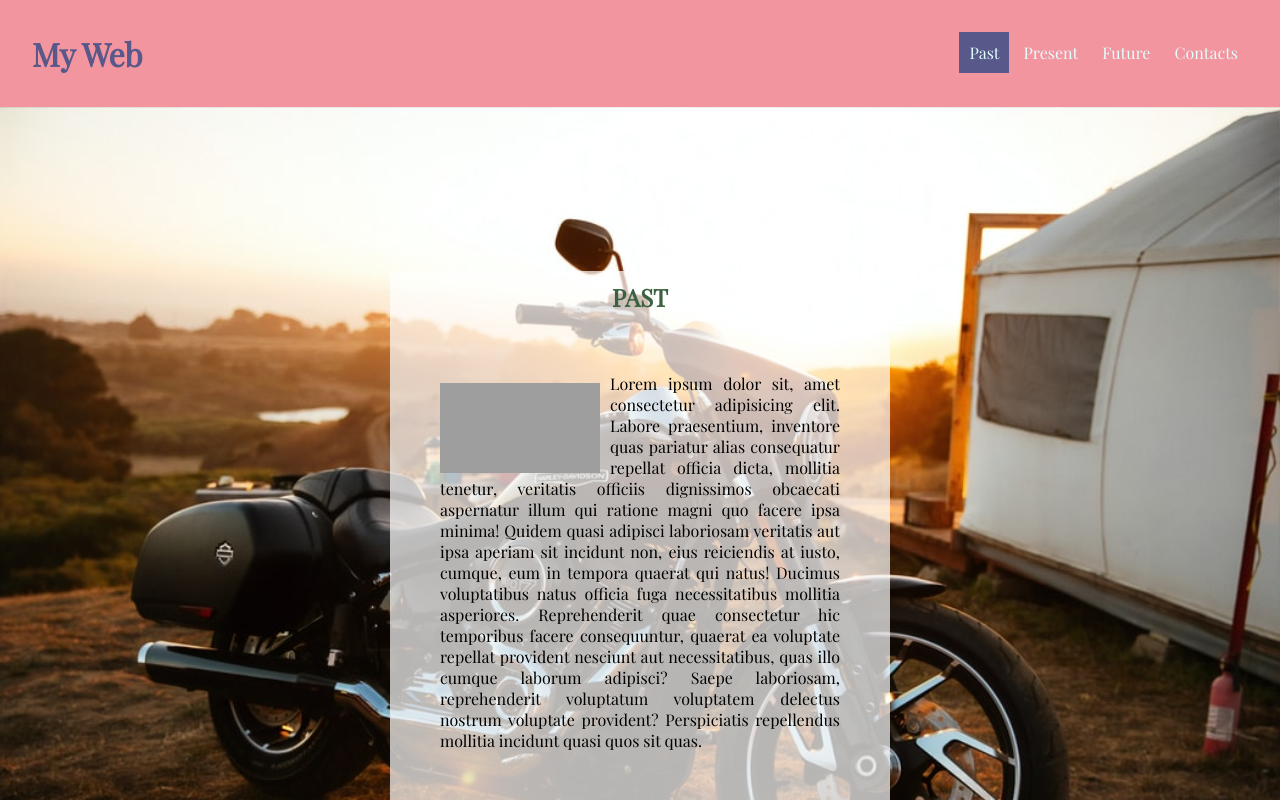
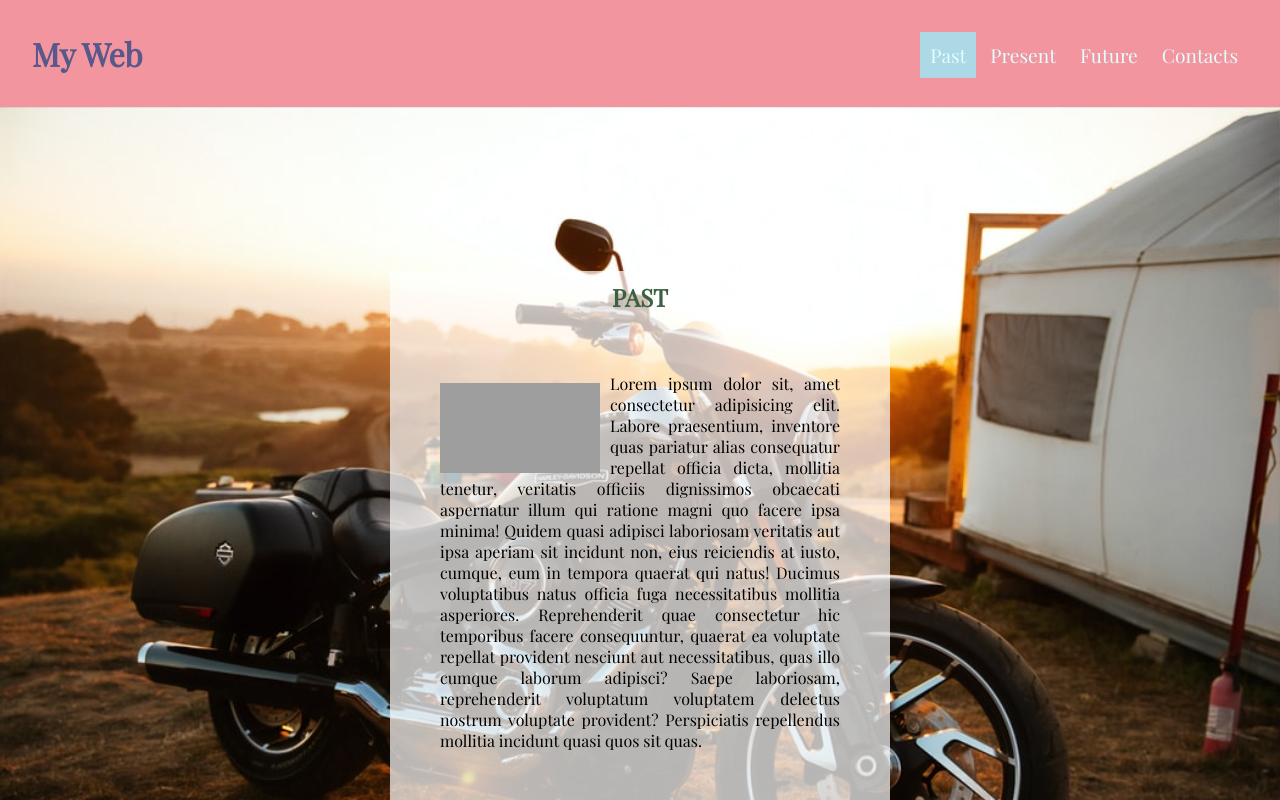
Before and after one commit to phamhavy171/react20k_group_sandbox, a plain HTML site: page parallax/index.html in a window 1280 px wide. In both pictures the pointer is over the link "Past". Shown: the top 800 px of the page. Drawn offline with nearby package versions, Linux system fonts and the light colour scheme; grey boxes are pictures that could not be loaded.

Commit message:
polishing

```diff
--- a/parallax/style.css
+++ b/parallax/style.css
@@ -45,10 +45,11 @@ nav ul li a {
   padding: 10px;
   text-align: center;
   display: inline-flex;
+  font-size: 1.2rem;
 }
 
 nav ul li a:hover {
-  background-color: #58588a;
+  background-color: lightblue;
 }
 
 .container {
```
